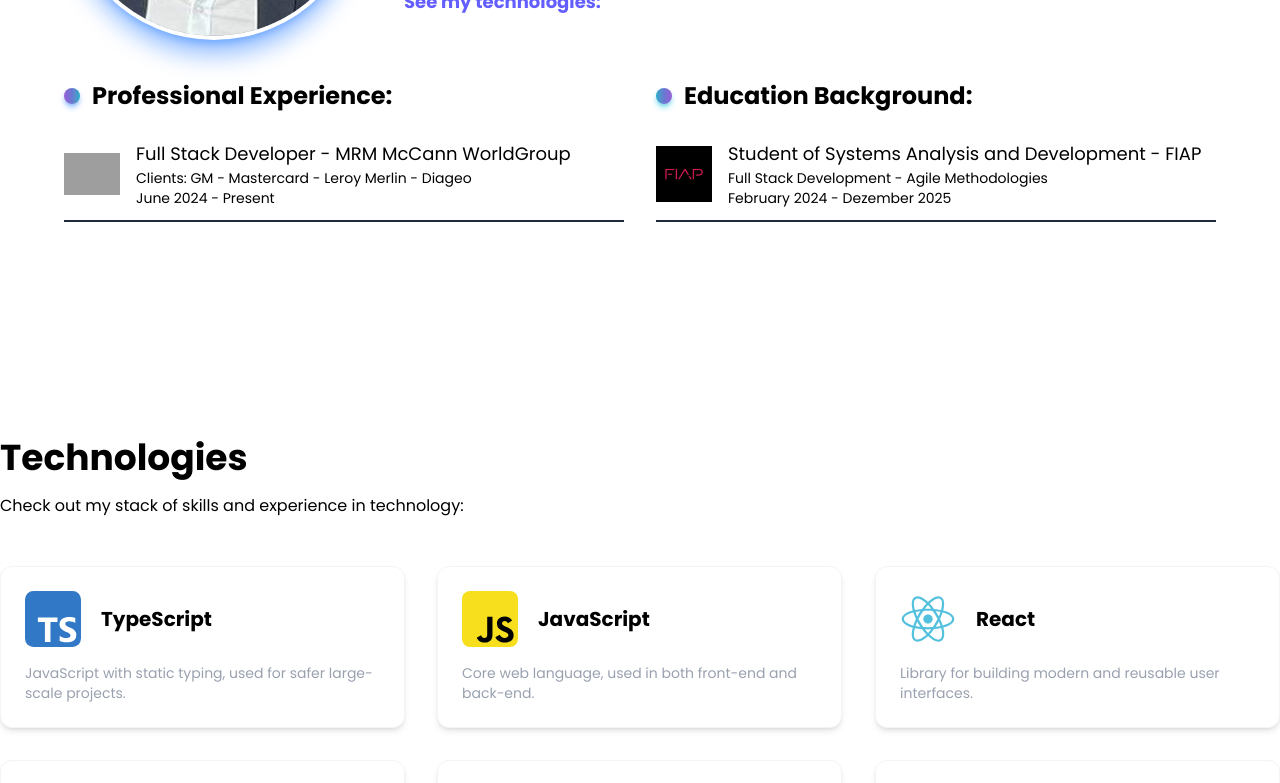
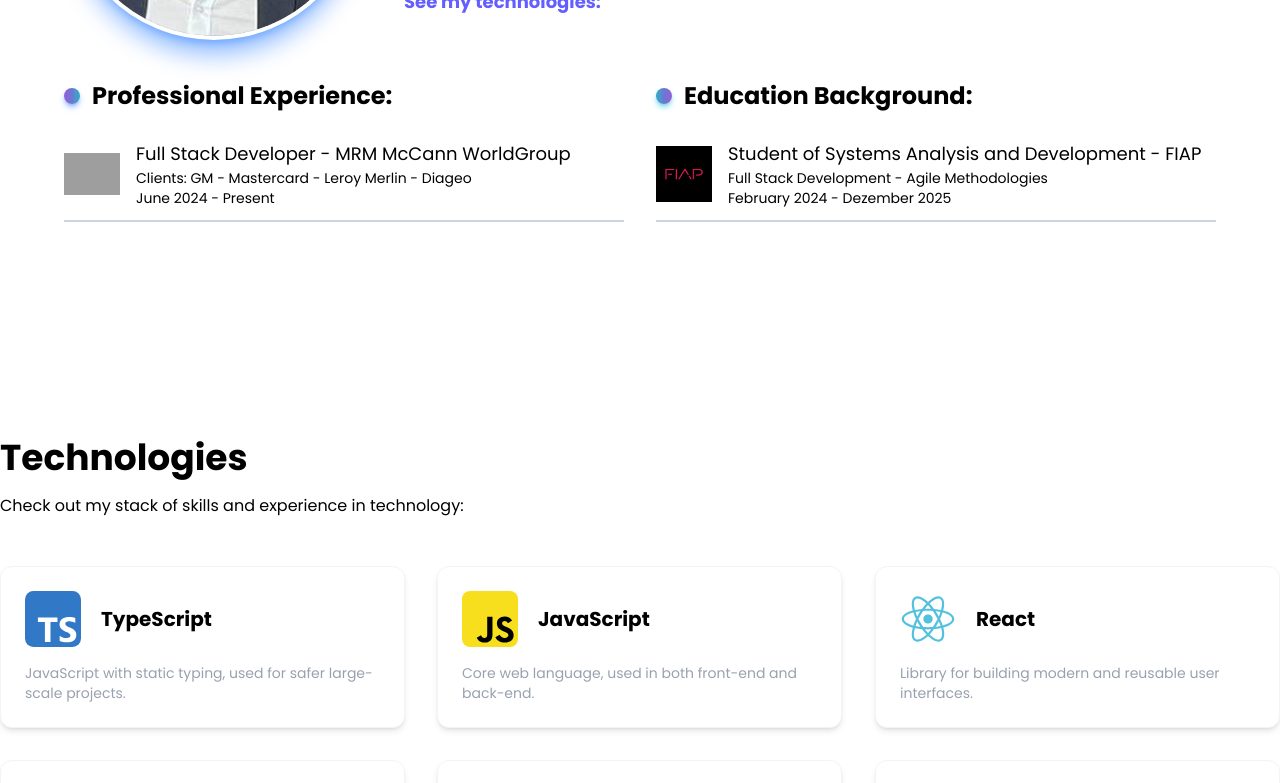
Before and after one commit to joaosilvaz/portfolio, a Next.js app: page /en in a window 1280 px wide. Shown: the part 1240-2023 px from the top of the page. Built offline with nearby package versions, Linux system fonts and the light colour scheme; grey boxes are pictures that could not be loaded.

Commit message:
refactor: update in about css

```diff
--- a/src/components/About.tsx
+++ b/src/components/About.tsx
@@ -69,7 +69,7 @@
                                 {t("experienceTitle")}:
                             </h2>
                             <ul>
-                                <li className="flex border-b-2 border-b-gray-800 pt-3 pb-3 items-center gap-4">
+                                <li className="flex border-b-2 border-b-slate-300 pt-3 pb-3 items-center gap-4">
                                     <div>
                                         <Link href="https://www.mrmbrasil.com.br/" target="blank">
                                             <Image
@@ -100,7 +100,7 @@
                                 {t("academicTitle")}:
                             </h2>
                             <ul>
-                                <li className="flex border-b-2 border-b-gray-800 pt-3 pb-3 items-center gap-4">
+                                <li className="flex border-b-2 border-b-slate-300 pt-3 pb-3 items-center gap-4">
                                     <div>
                                         <Link href="https://www.fiap.com.br/" target="blank">
                                             <Image
--- a/src/components/Footer.tsx
+++ b/src/components/Footer.tsx
@@ -23,7 +23,7 @@
                     </ul>
                 </div>
 
-                <hr className="w-full border-gray-800 mb-10" />
+                <hr className="w-full border-slate-200 mb-10" />
 
                 <div className="flex items-center gap-2 mb-4">
                     <Link href="https://www.linkedin.com/in/jo%C3%A3o-vitor-da-silva-5677202b1/" target='blank' className="bg-black dark:bg-gray-200 dark:text-black text-white p-2 rounded-full hover:bg-gray-900 dark:hover:bg-gray-400 transition-all duration-300">
```
